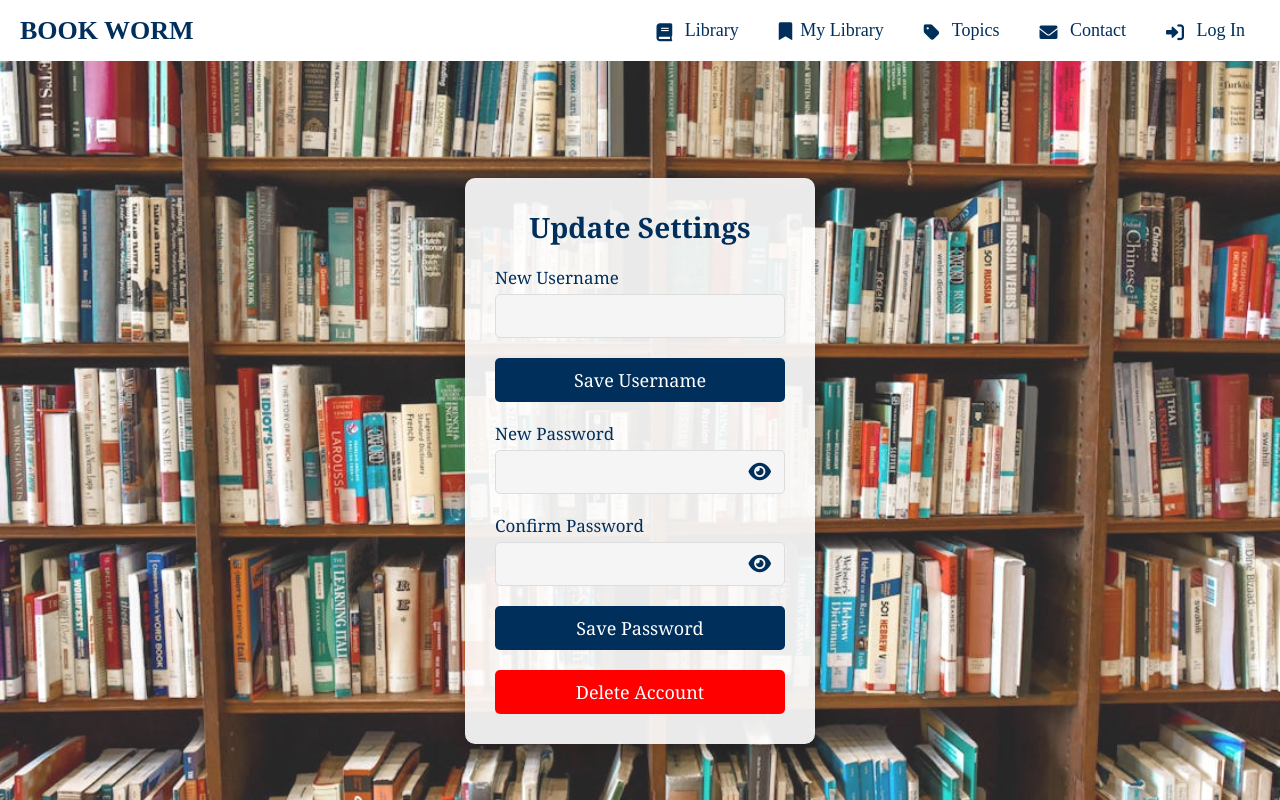
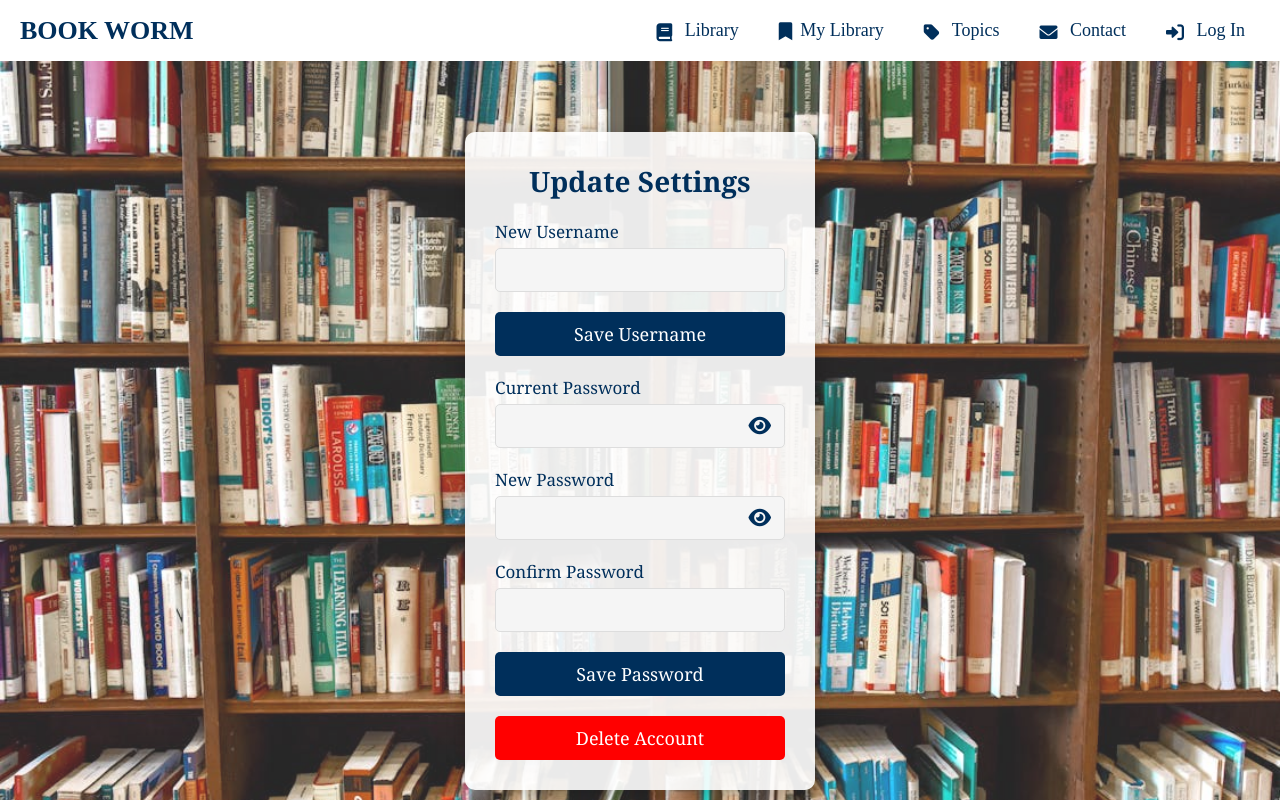
Before and after one commit to MykhailoKikabidze/Bookworm, a Vue app in the folder web_page/book_worm/: page /settings in a window 1280 px wide. Built offline with nearby package versions, Linux system fonts and the light colour scheme.

Commit message:
Settings current password added

```diff
--- a/web_page/book_worm/src/components/Back.vue
+++ b/web_page/book_worm/src/components/Back.vue
@@ -23,7 +23,7 @@ export default {
       moder: false,
       username: "", // Add field for username
       password: "", // Add field for password
-      link_backend: "https://abe4-188-146-152-16.ngrok-free.app", // replace with your actual backend URL
+      link_backend: "https://4ea7-5-173-24-88.ngrok-free.app", // replace with your actual backend URL
     };
   },
   methods: {
--- a/web_page/book_worm/src/components/SettingsPage.vue
+++ b/web_page/book_worm/src/components/SettingsPage.vue
@@ -9,6 +9,24 @@
             <label for="username">New Username</label>
             <input type="text" id="username" v-model="newUsername" required />
             <button type="button" @click="saveUsername" class="save-username-button">Save Username</button>
+          </div>
+          <div class="form-group">
+            <label for="password">Current Password</label>
+            <div class="password-wrapper">
+              <input
+                :type="currentPasswordVisible ? 'text' : 'password'"
+                id="password"
+                v-model="currentPassword"
+                :class="{ 'input-error': !isPasswordValid && currentPassword.length > 0 }"
+                required
+              />
+              <span v-if="!isPasswordValid && currentPassword.length > 0" class="error-message">
+                Password must be at least 8 characters.
+              </span>
+              <span @click="toggleCurrentPasswordVisibility" class="eye-icon">
+                <i :class="currentPasswordVisible ? 'fas fa-eye-slash' : 'fas fa-eye'"></i>
+              </span>
+            </div>
           </div>
           <div class="form-group">
             <label for="password">New Password</label>
@@ -32,7 +50,7 @@
             <label for="confirm-password">Confirm Password</label>
             <div class="password-wrapper">
               <input
-                :type="confirmPasswordVisible ? 'text' : 'password'"
+                :type="'password'"
                 id="confirm-password"
                 v-model="confirmPassword"
                 :class="{ 'input-error': confirmPassword && confirmPassword !== newPassword }"
@@ -40,9 +58,6 @@
               />
               <span v-if="confirmPassword && confirmPassword !== newPassword" class="error-message">
                 Passwords do not match.
-              </span>
-              <span @click="toggleConfirmPasswordVisibility" class="eye-icon">
-                <i :class="confirmPasswordVisible ? 'fas fa-eye-slash' : 'fas fa-eye'"></i>
               </span>
             </div>
           </div>
@@ -70,10 +85,11 @@
     data() {
       return {
         newUsername: "",
+        currentPassword: "",
         newPassword: "",
         confirmPassword: "",
         newPasswordVisible: false,  // Independent state for new password visibility
-        confirmPasswordVisible: false,  // Independent state for confirm password visibility
+        currentPasswordVisible: false,  // Independent state for confirm password visibility
         notificationMessage: "",  // Holds the notification message
         notificationClass: "",  // Holds the class for the notification style (success/error)
       };
@@ -84,11 +100,11 @@
       },
     },
     methods: {
+      toggleCurrentPasswordVisibility() {
+        this.currentPasswordVisible = !this.currentPasswordVisible;
+      },
       toggleNewPasswordVisibility() {
         this.newPasswordVisible = !this.newPasswordVisible;
-      },
-      toggleConfirmPasswordVisibility() {
-        this.confirmPasswordVisible = !this.confirmPasswordVisible;
       },
       async saveUsername() {
         const params = new URLSearchParams();
@@ -123,6 +139,11 @@
           this.showNotification('Passwords do not match.', 'error-toast');
           return;
         }
+
+        //to do
+        //from  GET "users/me" take the our mail
+        //then PUT "/token" with this.currentPassword if ok continue (PUT "users/password")
+        //if doesn't -> current password writing by user is incorrect (show toast)
 
         const params = new URLSearchParams();
         params.append("new_password", this.newPassword);
--- a/web_page/book_worm/src/main.js
+++ b/web_page/book_worm/src/main.js
@@ -3,6 +3,6 @@ import { createApp } from 'vue'
 import App from './App.vue'
 import router from './router'
 const app = createApp(App);
-app.config.globalProperties.$link_backend = 'https://23d4-5-173-172-31.ngrok-free.app';
+app.config.globalProperties.$link_backend = 'https://4ea7-5-173-24-88.ngrok-free.app';
 
 app.use(router).mount('#app')
```
